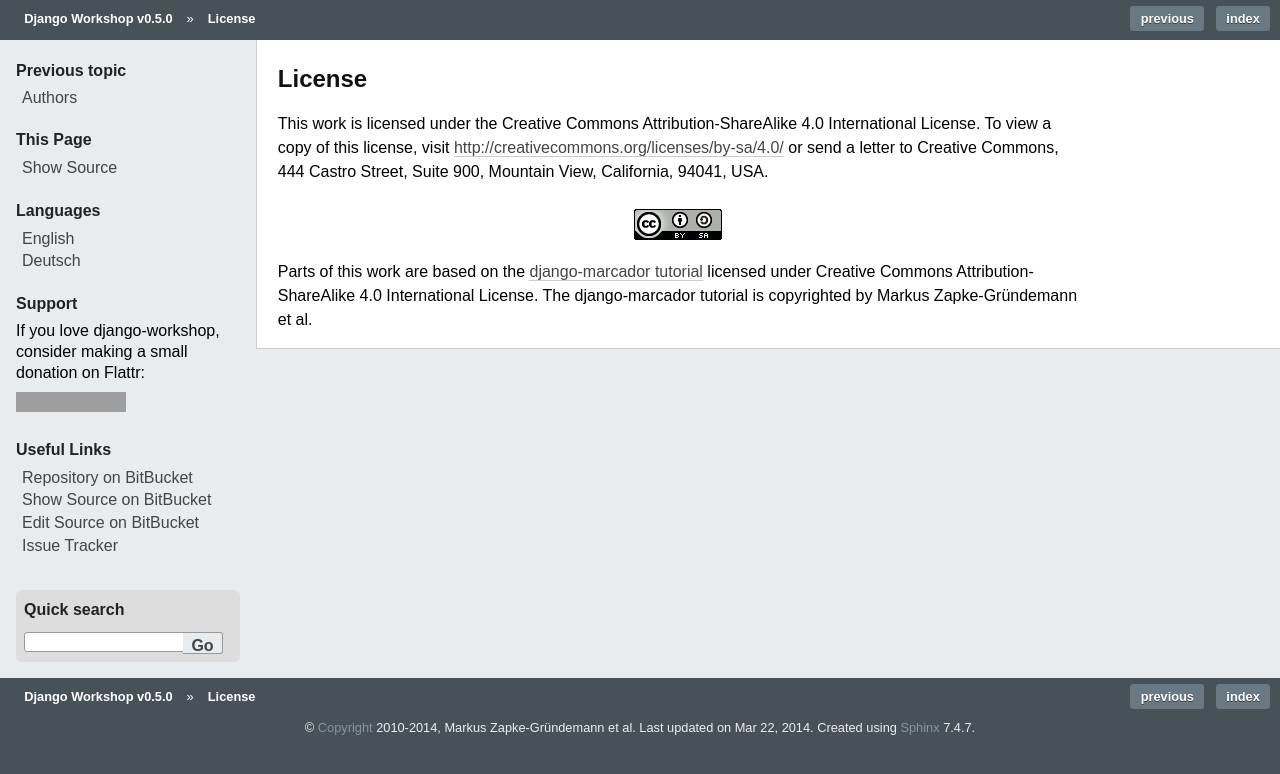
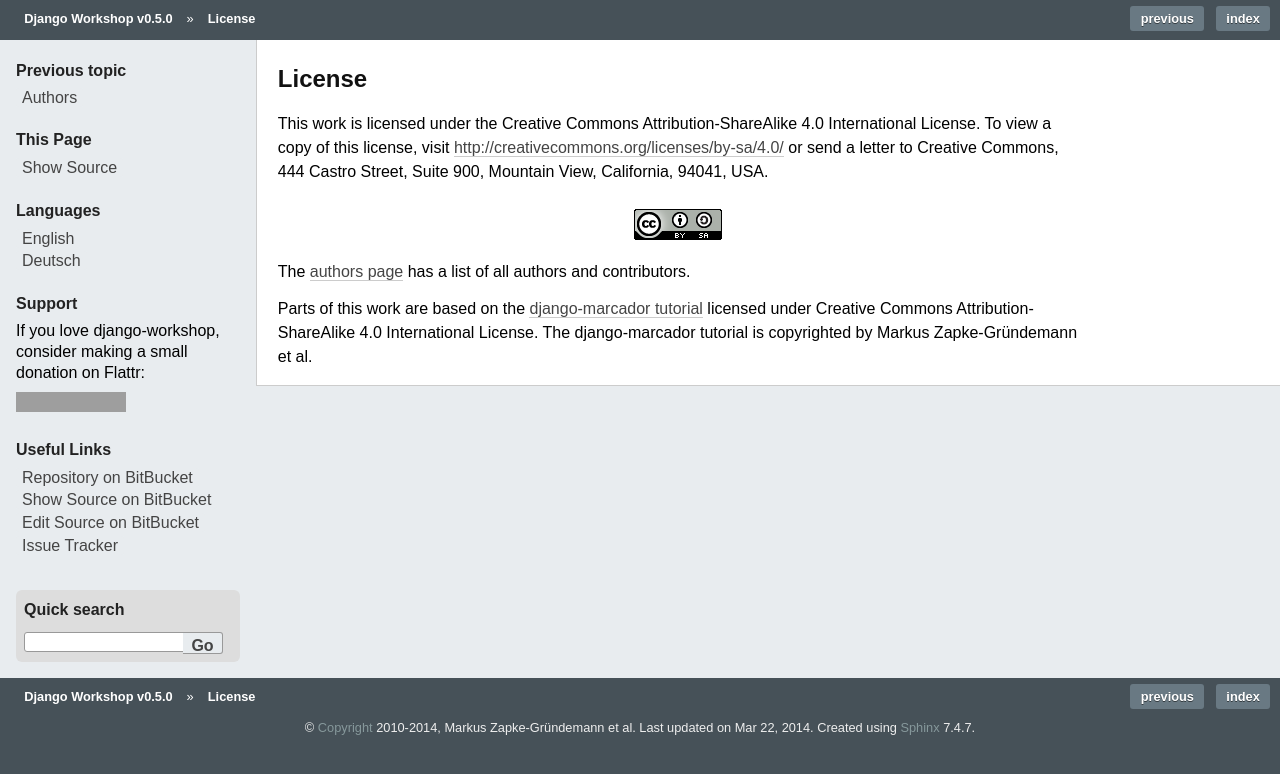
Before and after one commit to keimlink/django-workshop, a Sphinx documentation site: the page built from docs/copyright.rst, in a window 1280 px wide. Shown: the top 774 px of the page. Built offline with Sphinx 7.4.7, drawn with Linux system fonts in a browser that asks for light colours; grey boxes are pictures that could not be loaded.

Commit message:
Added link to authors page to copyright page

```diff
--- a/docs/authors.rst
+++ b/docs/authors.rst
@@ -1,3 +1,5 @@
+.. _authors:
+
 *******
 Authors
 *******
--- a/docs/copyright.rst
+++ b/docs/copyright.rst
@@ -15,6 +15,9 @@
 
 .. centered:: |cc-by-sa|
 
+The :ref:`authors page <authors>` has a list of all authors and
+contributors.
+
 Parts of this work are based on the
 `django-marcador tutorial <http://django-marcador.keimlink.de/>`_
 licensed under Creative Commons Attribution-ShareAlike 4.0 International
```
